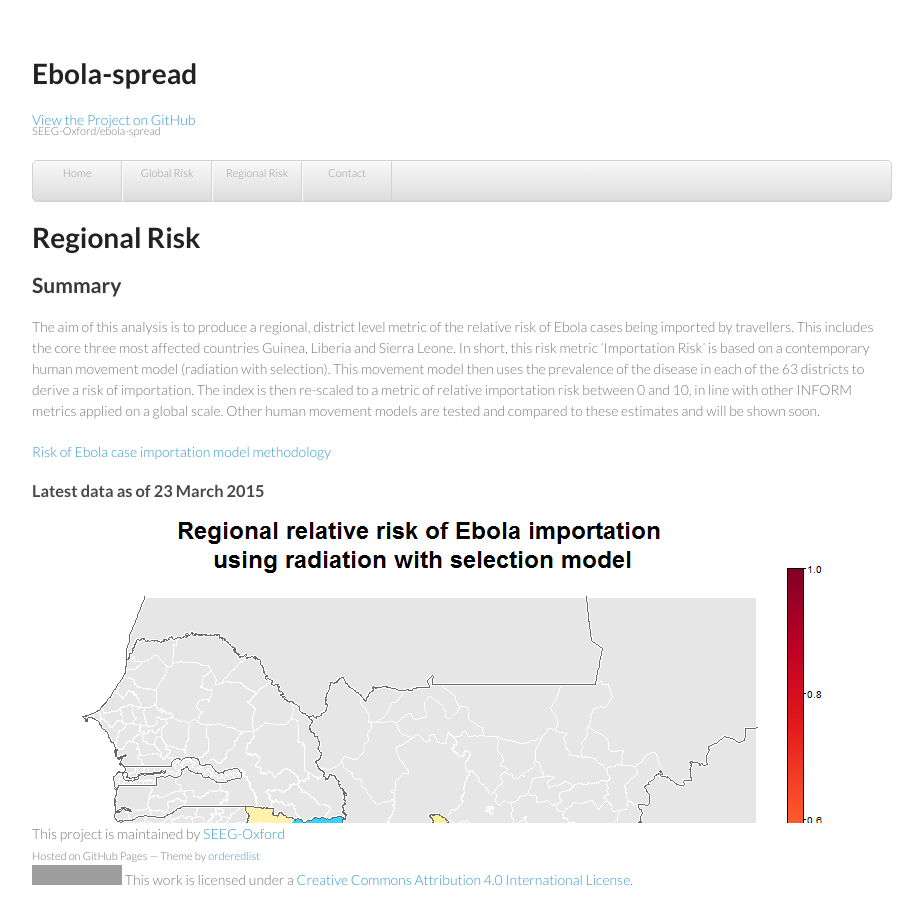
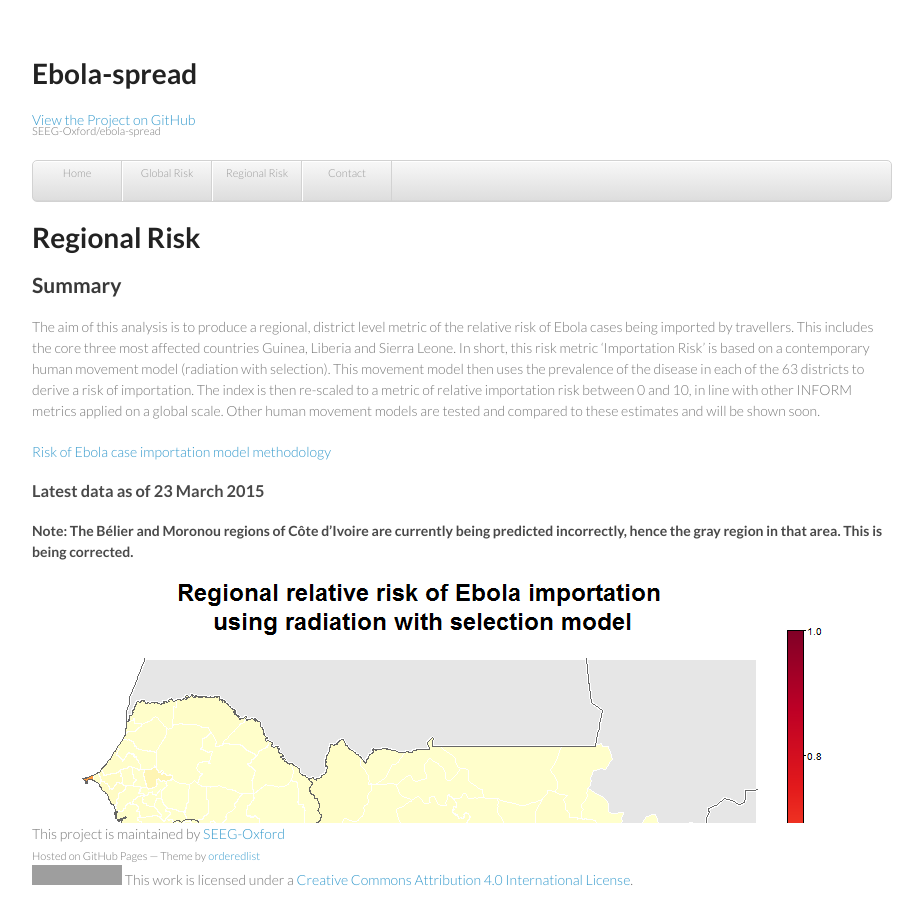
Before and after one commit to SEEG-Oxford/ebola-spread, a Jekyll site: the page built from local-risk.md, in a window 1280 px wide and 900 px high. Shown: the whole window, without its empty margins (178-1101 px from the left). Built offline with Jekyll 4.4.1, drawn with Linux system fonts in a browser that asks for light colours; grey boxes are pictures that could not be loaded.

Commit message:
Updated local risk maps based on corrected population data

```diff
--- a/local-risk.md
+++ b/local-risk.md
@@ -13,6 +13,8 @@ The aim of this analysis is to produce a regional, district level metric of the
 
 ### Latest data as of 23 March 2015
 
+#### Note: The Bélier and Moronou regions of Côte d'Ivoire are currently being predicted incorrectly, hence the gray region in that area. This is being corrected.
+
 <a href="images/regional_prediction_radsel_france_large.png"><img src="images/regional_prediction_radsel_france.png" /></a>
 Predicted relative risk of importation of EVD cases from districts with reported cases in the last <b>21</b> days using the radiation with selection model. Dark red indicates higher risk of importation. Note that this does not represent a prediction of the number of new cases being reported in the future. Districts with reported cases are coloured blue to prevent skew.
 
```
Also changed, not shown: images/regional_prediction_gravity_france.png, images/regional_prediction_gravity_france_large.png, images/regional_prediction_radiation_france.png, images/regional_prediction_radiation_france_large.png, images/regional_prediction_radsel_france.png, images/regional_prediction_radsel_france_large.png, images/regional_prediction_uniform_france.png, images/regional_prediction_uniform_france_large.png.
